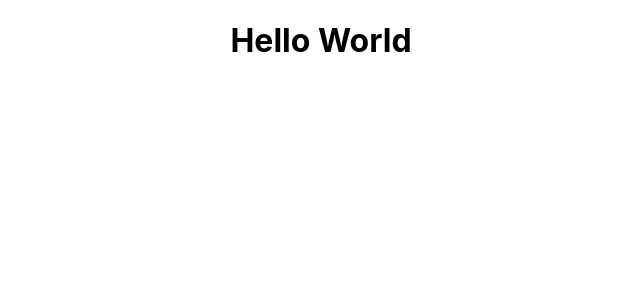
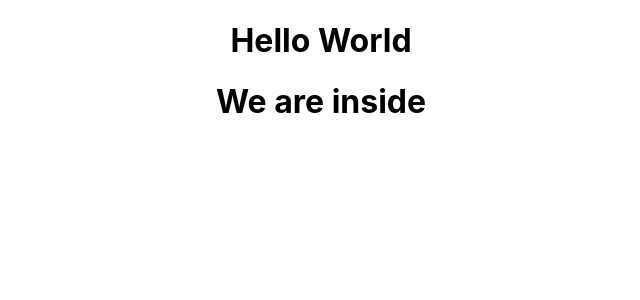
Before and after one commit to devaprasadnm/Sample_Project_FrontEnd, a React (Create React App) app: page / in a window 1280 px wide. Shown: the top 300 px of the page, without its empty margins (319-959 px from the left). Built offline with nearby package versions, Linux system fonts and the light colour scheme.

Commit message:
Fuction componet implemented

```diff
--- a/src/App.js
+++ b/src/App.js
@@ -1,10 +1,12 @@
 import logo from './logo.svg';
 import './App.css';
+import Hello from './components/Hello';
 
 function App() {
   return (
     <div className="App">
     <h1>Hello World</h1>
+    <Hello/>
 
     </div>
   );
--- /dev/null
+++ b/src/components/Hello.js
@@ -0,0 +1,9 @@
+import React from 'react';
+
+function Hello(){
+    return(
+        <h1>We are inside </h1>
+    )
+}
+
+export default Hello
```
